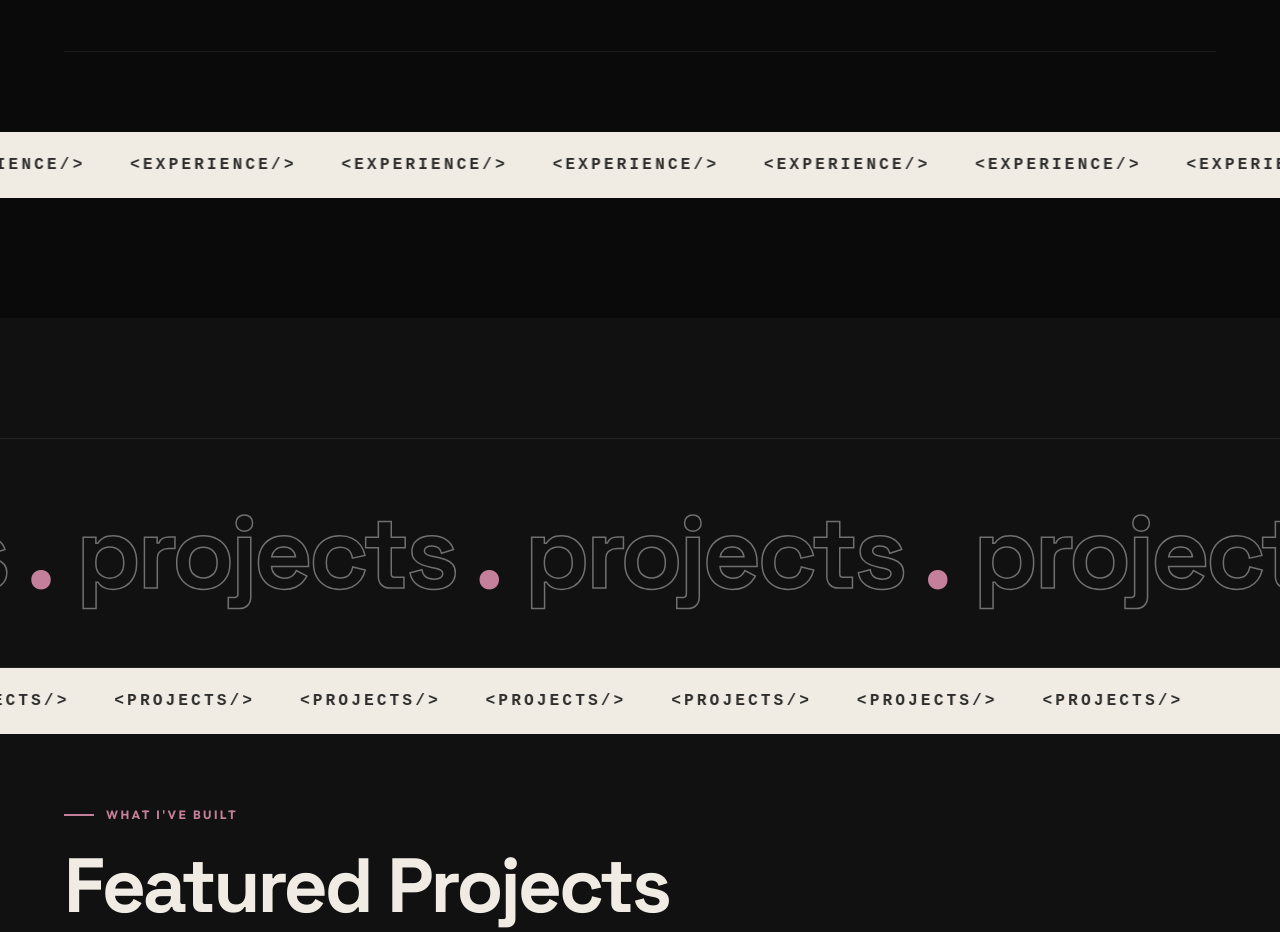
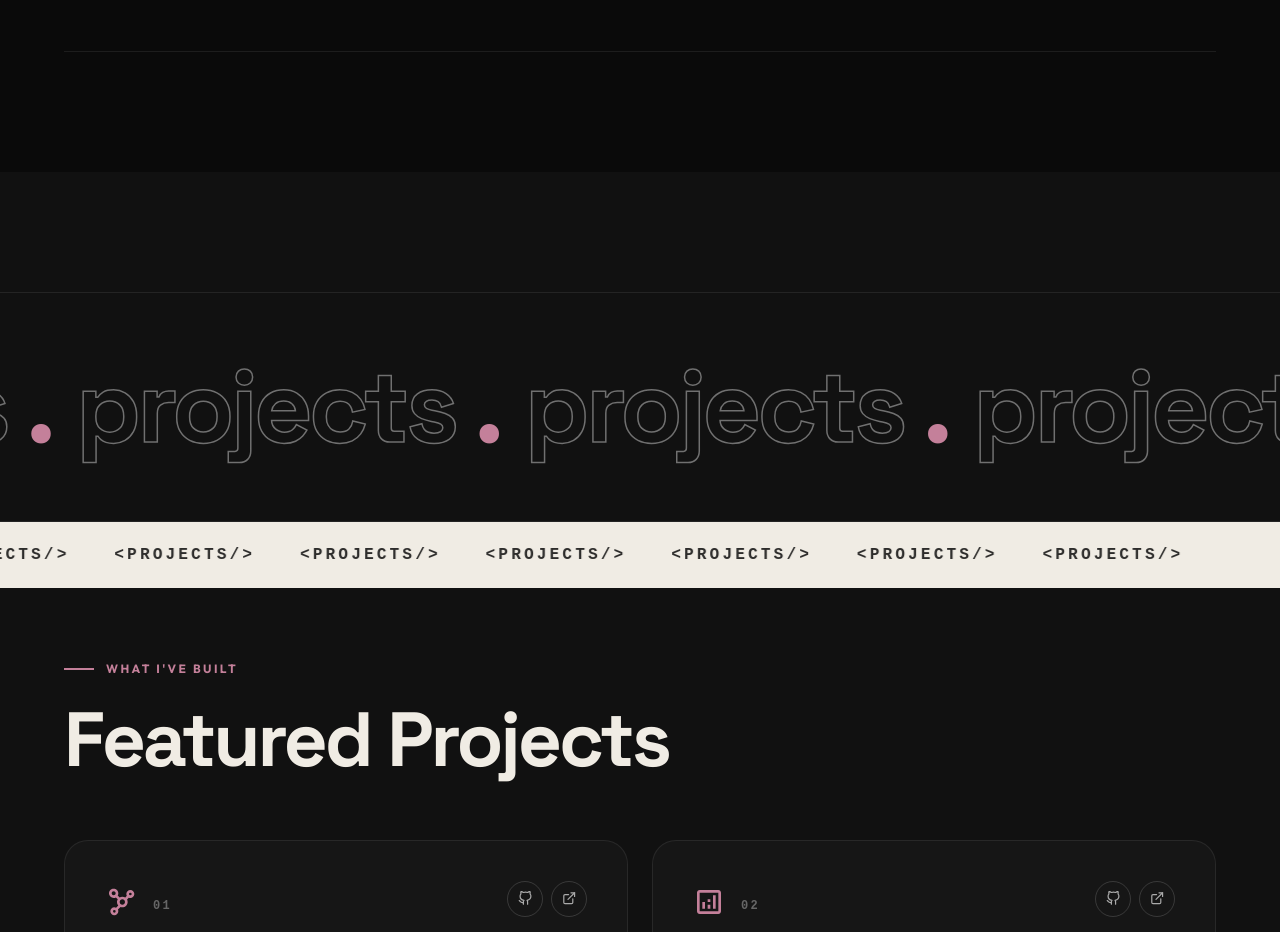
Before and after one commit to connectwithvanshika/Portfolio-2026, a React (Vite) app: page / in a window 1280 px wide. Shown: the part 5820-6752 px from the top of the page. Built offline with nearby package versions, Linux system fonts and the light colour scheme.

Commit message:
Achievements & Experience

```diff
--- a/src/components/About.jsx
+++ b/src/components/About.jsx
@@ -81,7 +81,6 @@ const About = () => {
                 <p className="edu-title">High School (Class X)</p>
                 <p className="edu-sub">Vedantic International School · 2021-2022 · 95.4%</p>
               </div>
-
             </div>
           </div>
 
@@ -101,8 +100,6 @@ const About = () => {
         </div>
       </div>
 
-      {/* Pixel-style retro heading band at bottom */}
-
     </section>
   );
 };
--- a/src/components/Experience.jsx
+++ b/src/components/Experience.jsx
@@ -21,6 +21,8 @@ const PixelMarquee = ({ text }) => (
     </div>
   </div>
 );
+
+
 
 const experiences = [
   {
@@ -90,10 +92,8 @@ const Experience = () => (
       </div>
     </div>
 
-    {/* Pixel-style retro heading band at bottom */}
-    <div style={{ marginTop: '5rem' }}>
-      <PixelMarquee text="EXPERIENCE" />
-    </div>
+
+
   </section>
 );
 
```
